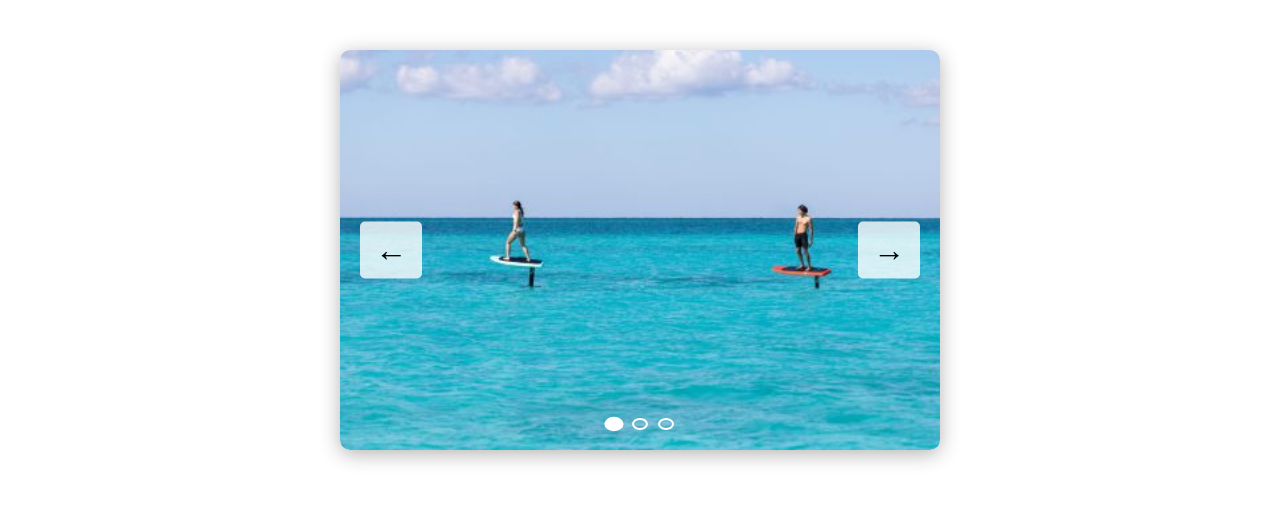
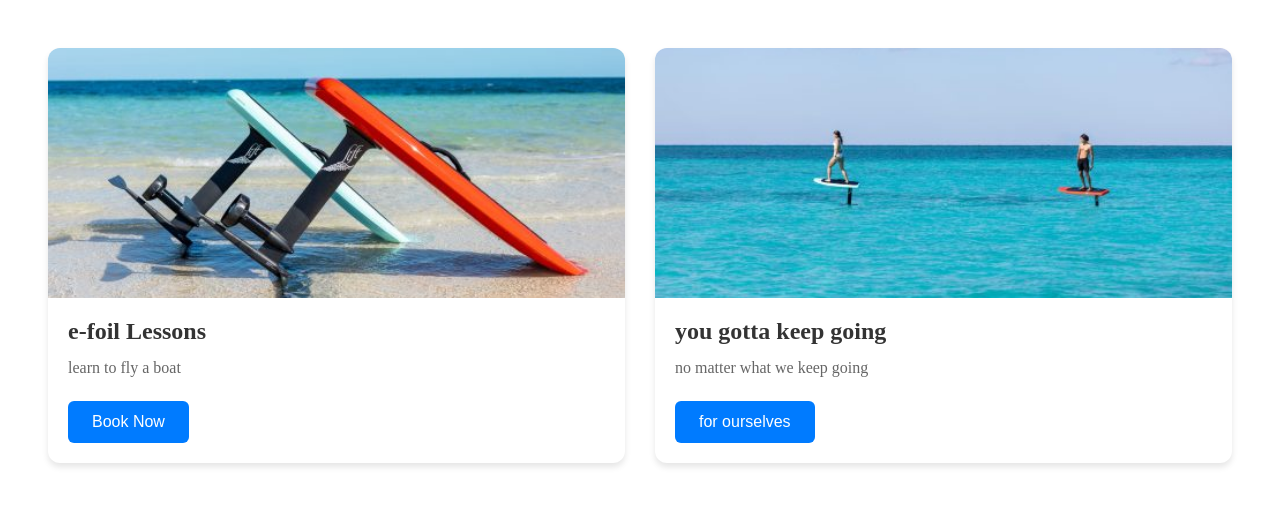
Before and after one commit to Nchonganyi-Ernesto/ReactL, a React (Vite) app: page / in a window 1280 px wide. Shown: the top 506 px of the page. Built offline with nearby package versions, Linux system fonts and the light colour scheme.

Commit message:
card buuilding not focusing on ui but understanding props

```diff
--- a/src/App.jsx
+++ b/src/App.jsx
@@ -3,6 +3,8 @@ import Randomcolor from './components/Randomcolor';
 import StarRating from './components/star-Rating';
 import Hero from './components/Hero';
 import ImageSlider from './components/imageslider';
+import Card from './components/card';
+import CardList from './components/card';
 
 function App(){
     return (
@@ -11,8 +13,9 @@ function App(){
         { /*<According/>*/}
         {/* <Randomcolor/>*/}
         {/* <StarRating noOfStars={10}/>*/}
-        <ImageSlider/>
-        </div>
+       { /*<ImageSlider/>*/}
+          <CardList/>
+      </div>
 
 
     );
--- /dev/null
+++ b/src/components/card/index.jsx
@@ -0,0 +1,36 @@
+import Card from "../cardcomponent";
+import image1 from "../../assets/efoillovers.jpg"
+import image2 from '../../assets/efoillessons.jpg'
+import './styles.css'
+
+export default function CardList(){
+    const cardsData=[
+        {
+            id:1,
+            image:image1,
+            title:"e-foil Lessons",
+            description:"learn to fly a boat",
+            buttonText:"Book Now",
+        },
+        {
+            id:2,
+            image:image2,
+            title:"you gotta keep going",
+            description:"no matter what we keep going",
+            buttonText:"for ourselves",
+        }
+    ]
+    return(
+        <div className="card-list">
+            {cardsData.map((card)=>(
+                <Card
+                key={card.id}
+                image={card.image}
+                title={card.title}
+                description={card.description}
+                buttonText={card.buttonText}
+                />
+            ))}
+        </div>
+    )
+}
--- /dev/null
+++ b/src/components/card/styles.css
@@ -0,0 +1,81 @@
+/* Container for all cards */
+.card-list {
+    display: grid;
+    grid-template-columns: repeat(auto-fit, minmax(300px, 1fr));
+    gap: 30px;
+    padding: 40px;
+    max-width: 1200px;
+    margin: 0 auto;
+}
+
+/* Individual card */
+.card {
+    background-color: #fff;
+    border-radius: 12px;
+    overflow: hidden;
+    box-shadow: 0 4px 6px rgba(0, 0, 0, 0.1);
+    transition: transform 0.3s, box-shadow 0.3s;
+    display: flex;
+    flex-direction: column;
+}
+
+.card:hover {
+    transform: translateY(-10px);
+    box-shadow: 0 12px 24px rgba(0, 0, 0, 0.2);
+}
+
+/* Card image */
+.card-image {
+    width: 100%;
+    height: 250px;
+    object-fit: cover;
+}
+
+/* Card content area */
+.card-content {
+    padding: 20px;
+    display: flex;
+    flex-direction: column;
+    flex-grow: 1;
+}
+
+/* Card title */
+.card-title {
+    font-size: 1.5rem;
+    margin: 0 0 10px 0;
+    color: #333;
+}
+
+/* Card description */
+.card-description {
+    font-size: 1rem;
+    color: #666;
+    line-height: 1.6;
+    margin: 0 0 20px 0;
+    flex-grow: 1;
+}
+
+/* Card button */
+.card-button {
+    background-color: #007bff;
+    color: white;
+    border: none;
+    padding: 12px 24px;
+    border-radius: 6px;
+    font-size: 1rem;
+    cursor: pointer;
+    transition: background-color 0.3s;
+    align-self: flex-start;
+}
+
+.card-button:hover {
+    background-color: #0056b3;
+}
+
+/* Responsive design */
+@media (max-width: 768px) {
+    .card-list {
+        grid-template-columns: 1fr;
+        padding: 20px;
+    }
+}
--- /dev/null
+++ b/src/components/cardcomponent.jsx
@@ -0,0 +1,12 @@
+export default function Card({image, title, description, buttonText}){
+    return (
+        <div className='card'>
+           <img src={image} alt={title} className='card-image' />
+           <div className='card-content'>
+            <h2 className='card-title'>{title}</h2>
+            <p className='card-description'>{description}</p>
+            <button className='card-button'>{buttonText}</button>
+           </div>
+        </div>
+    );
+}
```
